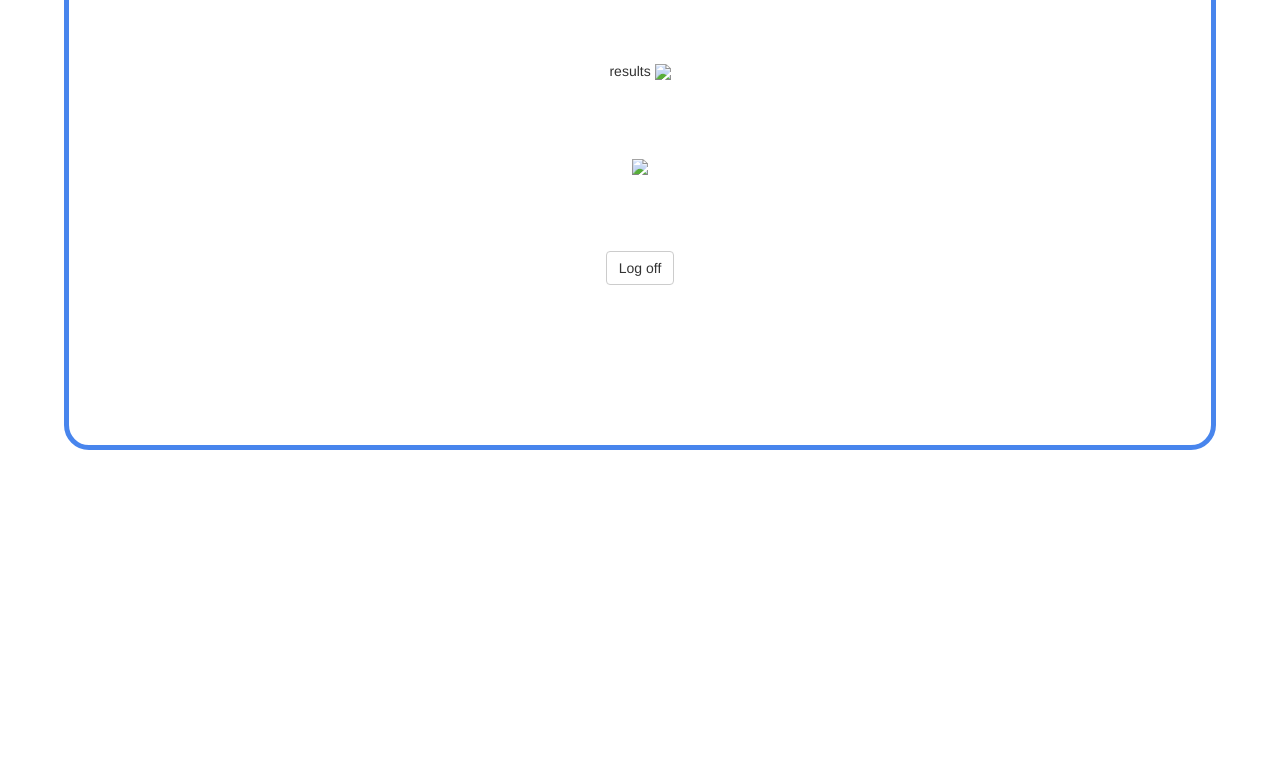
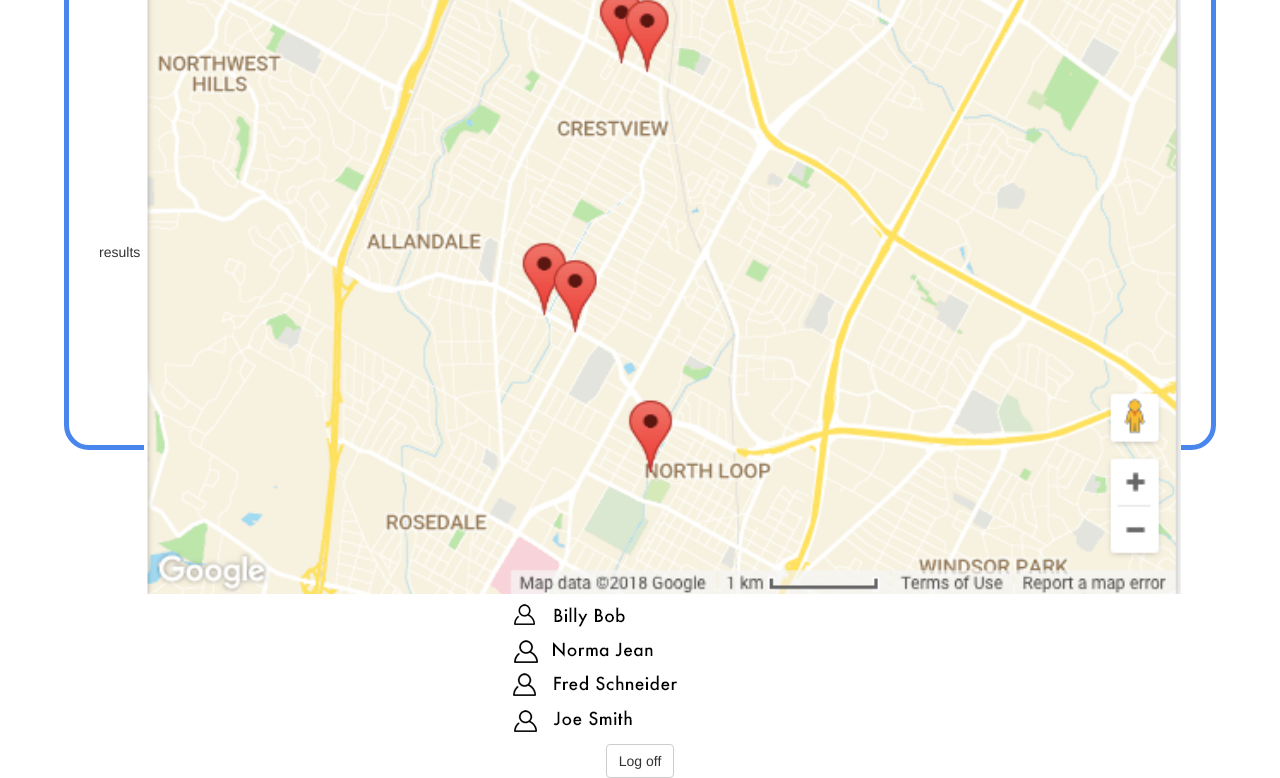
Before and after one commit to scottnyerges/coffee, a website: page public/results.html in a window 1280 px wide. Shown: the part 160-938 px from the top of the page. Before the commit the page ends 800 px from the top, so only its background shows below. Drawn offline with nearby package versions, Linux system fonts and the light colour scheme.

Commit message:
fixing image links

```diff
--- a/public/results.html
+++ b/public/results.html
@@ -21,11 +21,11 @@
 		<div class="container">
 			<div class="row" id="fontStyle">let's get coffee!</div>
 			<div class="row">results
-				<img src="images/dummymap.png" id="imgStyle2">
+				<img src="./assets/images/dummymap.png" id="imgStyle2">
 			</div>
 
 			<div class="row">
-				<img src="images/online.png">
+				<img src="./assets/images/online.png">
 			</div>
 
 			<div class="row">
```
